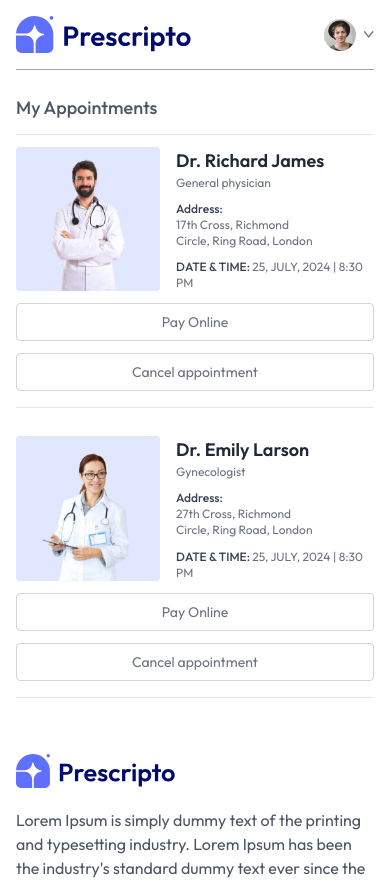
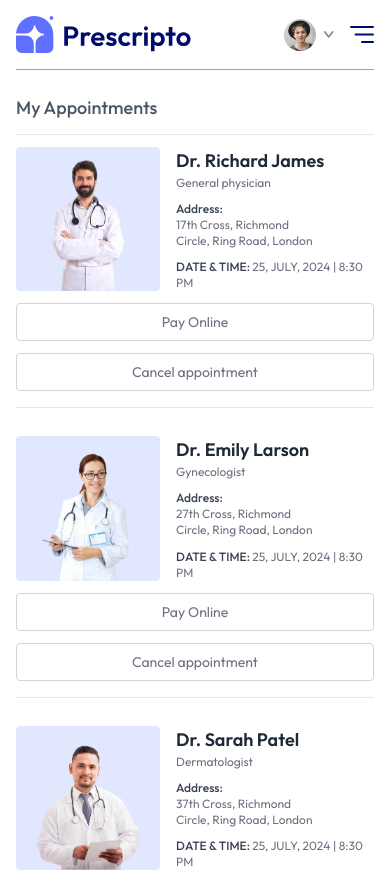
Before and after one commit to Hari-1005/HealthSync, a React (Vite) app in the folder frontend/: page /my-appointments in a window 390 px wide. Shown: the top 880 px of the page. Built offline with nearby package versions, Linux system fonts and the light colour scheme.

Commit message:
show menu for mobiles

```diff
--- a/frontend/src/components/Navbar.jsx
+++ b/frontend/src/components/Navbar.jsx
@@ -9,7 +9,12 @@ const Navbar = () => {
 
   return (
     <div className="flex items-center justify-between text-sm py-4 mb-5 border-b border-gray-400">
-      <img onClick={()=>navigate('/')} src={assets.logo} alt="logo" className="w-44 cursor-pointer" />
+      <img
+        onClick={() => navigate("/")}
+        src={assets.logo}
+        alt="logo"
+        className="w-44 cursor-pointer"
+      />
       <ul className="hidden md:flex items-center font-semibold gap-5">
         <NavLink to="/">
           <li className="py-1">HOME</li>
@@ -28,16 +33,31 @@ const Navbar = () => {
           <hr className="border-none outline-none h-0.5 bg-primary w-3/5 m-auto hidden" />
         </NavLink>
       </ul>
-      <div>
+      <div className="flex items-center gap-4">
         {token ? (
           <div className="flex items-center gap-2 cursor-pointer group relative">
             <img className="w-8 rounded-full" src={assets.profile_pic} alt="" />
             <img className="w-2.5" src={assets.dropdown_icon} alt="" />
             <div className="absolute top-0 right-0 pt-14 text-base font-medium text-gray-600 z-20 hidden group-hover:block">
               <div className="bg-stone-100 min-w-48 rounded p-4 flex flex-col gap-2">
-                <p onClick={()=>navigate('my-profile')} className="hover:text-black cursor-pointer">My Profile</p>
-                <p onClick={()=>navigate('my-appointments')} className="hover:text-black cursor-pointer">My Appointments</p>
-                <p onClick={()=>setToken(false)} className="hover:text-black cursor-pointer">Logout</p>
+                <p
+                  onClick={() => navigate("my-profile")}
+                  className="hover:text-black cursor-pointer"
+                >
+                  My Profile
+                </p>
+                <p
+                  onClick={() => navigate("my-appointments")}
+                  className="hover:text-black cursor-pointer"
+                >
+                  My Appointments
+                </p>
+                <p
+                  onClick={() => setToken(false)}
+                  className="hover:text-black cursor-pointer"
+                >
+                  Logout
+                </p>
               </div>
             </div>
           </div>
@@ -49,6 +69,45 @@ const Navbar = () => {
             Create Account
           </button>
         )}
+        {!showMenu && (
+          <img
+            onClick={() => setShowMenu(true)}
+            className="w-6 md:hidden"
+            src={assets.menu_icon}
+            alt="menu-icon"
+          />
+        )}
+
+        {/* -----mobile menu----- */}
+        <div
+          className={`${
+            showMenu ? "fixed w-full" : "hidden"
+          } md:hidden right-0 top-0 bottom-0 z-20 overflow-hidden bg-white transition-all`}
+        >
+          <div className="flex justify-between items-center px-5 py-6">
+            <img className="w-36" src={assets.logo} alt="" />
+            <img
+              onClick={() => setShowMenu(false)}
+              src={assets.cross_icon}
+              alt=""
+              className="w-7"
+            />
+          </div>
+          <ul className="flex flex-col gap-5 items-center text-lg font-medium mt-4">
+            <NavLink to={"/"} onClick={() => setShowMenu(false)}>
+              <p className="px-4 py-2 rounded">HOME</p>
+            </NavLink>
+            <NavLink to={"/doctors"} onClick={() => setShowMenu(false)}>
+              <p className="px-4 py-2 rounded">ALL DOCTORS</p>
+            </NavLink>
+            <NavLink to={"/about"} onClick={() => setShowMenu(false)}>
+              <p className="px-4 py-2 rounded">ABOUT</p>
+            </NavLink>
+            <NavLink to={"/contact"} onClick={() => setShowMenu(false)}>
+              <p className="px-4 py-2 rounded">CONTACT</p>
+            </NavLink>
+          </ul>
+        </div>
       </div>
     </div>
   );
--- a/frontend/src/index.css
+++ b/frontend/src/index.css
@@ -14,3 +14,7 @@
 ::-webkit-scrollbar{
     @apply hidden
 }
+
+.active p{
+    @apply text-white bg-primary
+}
--- a/frontend/src/pages/MyAppointments.jsx
+++ b/frontend/src/pages/MyAppointments.jsx
@@ -9,7 +9,7 @@ const MyAppointments = () => {
       <p className="text-lg font-medium text-gray-600">My Appointments</p>
       <hr className="my-3" />
       <div className="flex flex-col gap-3">
-        {doctors.slice(0, 2).map((item, index) => (
+        {doctors.slice(0, 10).map((item, index) => (
           <div
             className="flex flex-col sm:flex-row gap-3 justify-between border-b pb-4 mb-4 sm:mb-0"
             key={index}
```
